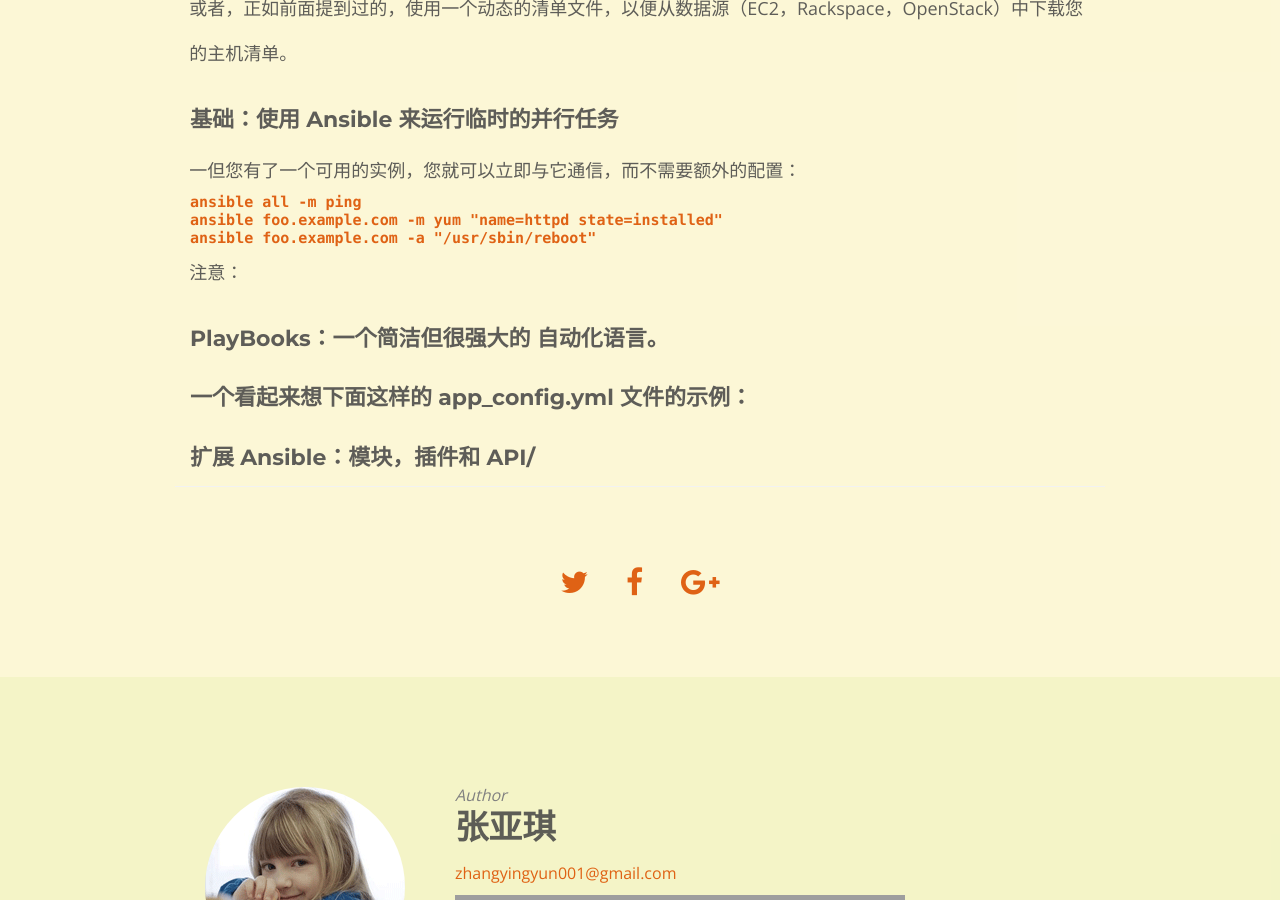
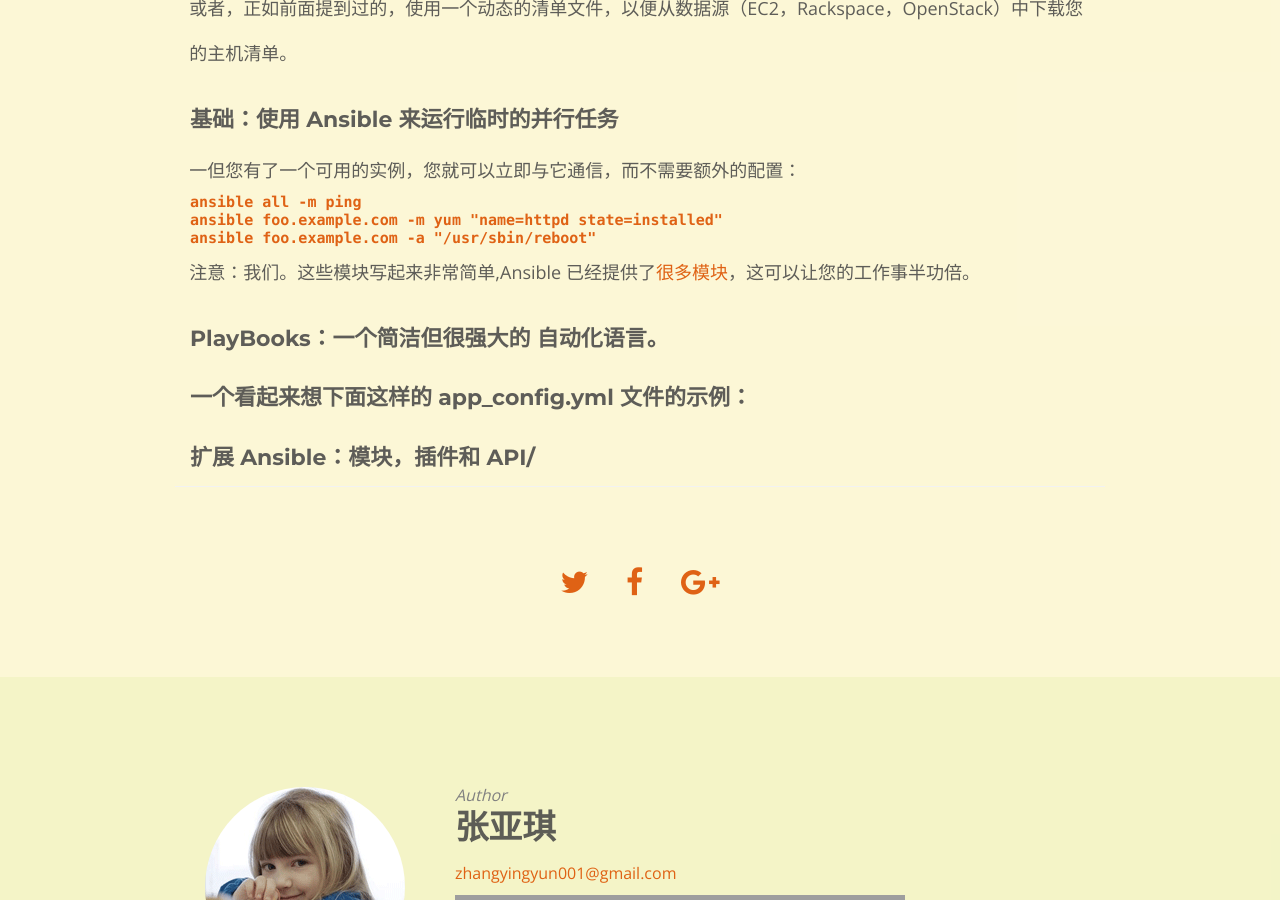
Before and after one commit to yaqi001/yaqi.github.io, a Jekyll site: the page built from _posts/2015-10-22-ANSIBLE 是如何工作的.md, in a window 1280 px wide and 900 px high, scrolled down 2215 px. Built offline with Jekyll 4.4.1, drawn with Linux system fonts in a browser that asks for light colours; nearby versions of some CDN libraries; grey boxes are pictures that could not be loaded.

Commit message:
add new sth.

```diff
--- a/_posts/2015-10-22-ANSIBLE 是如何工作的.md
+++ b/_posts/2015-10-22-ANSIBLE 是如何工作的.md
@@ -70,7 +70,7 @@
 ansible foo.example.com -a "/usr/sbin/reboot"
 ~~~
 
-注意：
+注意：我们。这些模块写起来非常简单,Ansible 已经提供了[很多模块](http://docs.ansible.com/ansible/modules_by_category.html)，这可以让您的工作事半功倍。
 #### PlayBooks：一个简洁但很强大的  自动化语言。
 
 #### 一个看起来想下面这样的 app_config.yml 文件的示例：
```
